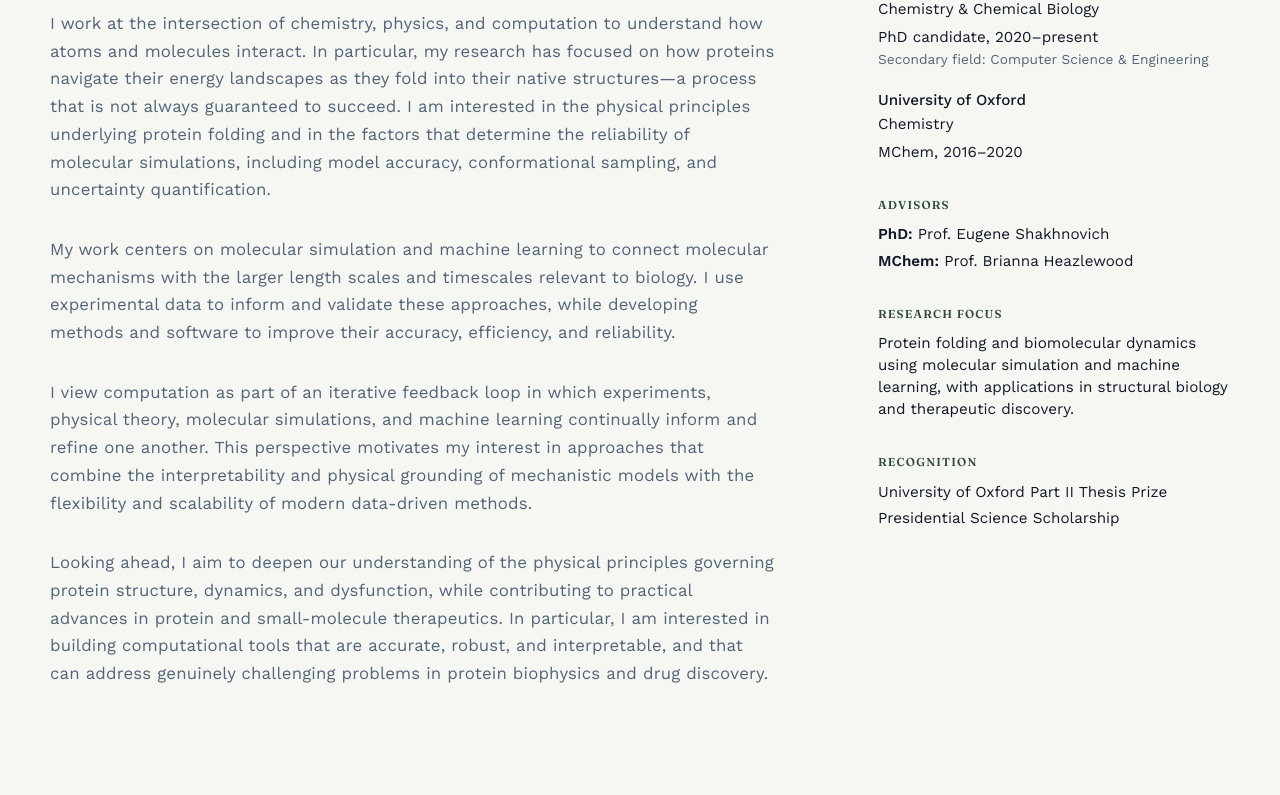
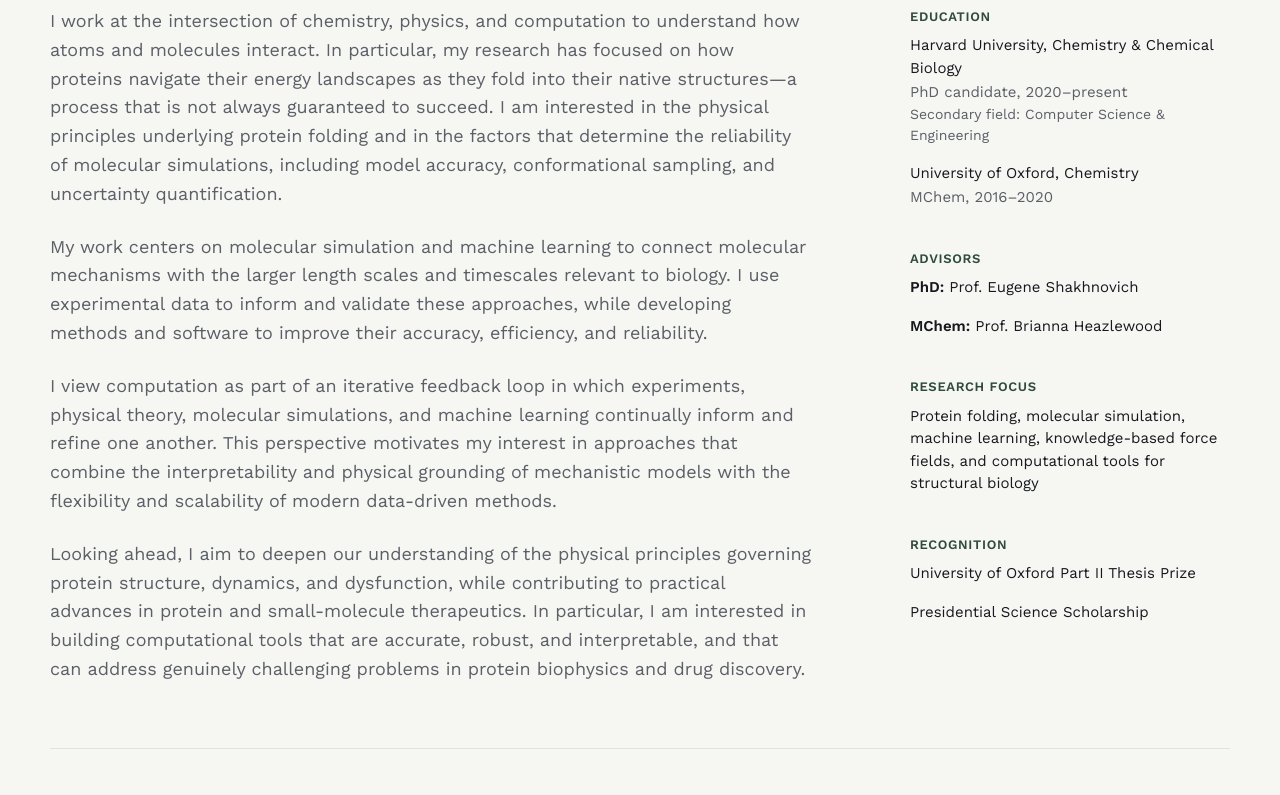
Before and after one commit to kibumpark-chem/kibumpark-chem.github.io, a plain HTML site: page index.html in a window 1280 px wide. Shown: the part 674-1469 px from the top of the page. Drawn offline with nearby package versions, Linux system fonts and the light colour scheme.

Commit message:
About section style change

```diff
--- a/index.html
+++ b/index.html
@@ -139,29 +139,29 @@
     </section>
 
     <!-- About -->
-    <section class="about">
-      <div class="about-layout">
-        <div class="about-copy">
-          <h1>About</h1>
+    <section id="about" class="about wrap">
+      <h2>About</h2>
 
-          <div class="about-text">
+      <div class="about-grid">
+        <div class="about-bio">
           <p>
-              I work at the intersection of chemistry, physics, and computation
-              to understand how atoms and molecules interact. In particular, my
-              research has focused on how proteins navigate their energy landscapes
-              as they fold into their native structures—a process that is not always
-              guaranteed to succeed. I am interested in the physical principles
-              underlying protein folding and in the factors that determine the
-              reliability of molecular simulations, including model accuracy,
-              conformational sampling, and uncertainty quantification.
+            I work at the intersection of chemistry, physics, and computation to
+            understand how atoms and molecules interact. In particular, my
+            research has focused on how proteins navigate their energy
+            landscapes as they fold into their native structures&mdash;a process
+            that is not always guaranteed to succeed. I am interested in the
+            physical principles underlying protein folding and in the factors
+            that determine the reliability of molecular simulations, including
+            model accuracy, conformational sampling, and uncertainty
+            quantification.
           </p>
 
           <p>
             My work centers on molecular simulation and machine learning to
             connect molecular mechanisms with the larger length scales and
-              timescales relevant to biology. I use experimental data to inform and
-              validate these approaches, while developing methods and software to
-              improve their accuracy, efficiency, and reliability.
+            timescales relevant to biology. I use experimental data to inform
+            and validate these approaches, while developing methods and software
+            to improve their accuracy, efficiency, and reliability.
           </p>
 
           <p>
@@ -176,63 +176,59 @@
           <p>
             Looking ahead, I aim to deepen our understanding of the physical
             principles governing protein structure, dynamics, and dysfunction,
-              while contributing to practical advances in protein and small-molecule
-              therapeutics. In particular, I am interested in building computational
-              tools that are accurate, robust, and interpretable, and that can
-              address genuinely challenging problems in protein biophysics and drug
-              discovery.
+            while contributing to practical advances in protein and
+            small-molecule therapeutics. In particular, I am interested in
+            building computational tools that are accurate, robust, and
+            interpretable, and that can address genuinely challenging problems in
+            protein biophysics and drug discovery.
           </p>
         </div>
-        </div>
 
-        <aside class="about-sidebar">
-          <section class="about-fact">
-            <h2>Education</h2>
+        <dl class="about-facts">
+          <div>
+            <dt>Education</dt>
 
-            <div class="education-item">
-              <strong>Harvard University</strong>
-              <span>Chemistry &amp; Chemical Biology</span>
-              <span class="fact-meta">
-                PhD candidate, 2020–present
-              </span>
+            <dd>
+              Harvard University, Chemistry &amp; Chemical Biology
+              <span class="fact-meta">PhD candidate, 2020&ndash;present</span>
               <span class="fact-detail">
                 Secondary field: Computer Science &amp; Engineering
               </span>
+            </dd>
+
+            <dd>
+              University of Oxford, Chemistry
+              <span class="fact-meta">MChem, 2016&ndash;2020</span>
+            </dd>
           </div>
 
-            <div class="education-item">
-              <strong>University of Oxford</strong>
-              <span>Chemistry</span>
-              <span class="fact-meta">MChem, 2016–2020</span>
+          <div>
+            <dt>Advisors</dt>
+
+            <dd><span class="fact-label">PhD:</span> Prof. Eugene Shakhnovich</dd>
+            <dd><span class="fact-label">MChem:</span> Prof. Brianna Heazlewood</dd>
+          </div>
+
+          <div>
+            <dt>Research focus</dt>
+
+            <dd>
+              Protein folding, molecular simulation, machine learning,
+              knowledge-based force fields, and computational tools for
+              structural biology
+            </dd>
+          </div>
+
+          <div>
+            <dt>Recognition</dt>
+
+            <dd>University of Oxford Part II Thesis Prize</dd>
+            <dd>Presidential Science Scholarship</dd>
+          </div>
+        </dl>
       </div>
     </section>
 
-          <section class="about-fact">
-            <h2>Advisors</h2>
-
-            <p><span class="fact-label">PhD:</span> Prof. Eugene Shakhnovich</p>
-            <p><span class="fact-label">MChem:</span> Prof. Brianna Heazlewood</p>
-          </section>
-
-          <section class="about-fact">
-            <h2>Research focus</h2>
-
-            <p>
-              Protein folding and biomolecular dynamics using molecular simulation
-              and machine learning, with applications in structural biology and
-              therapeutic discovery.
-            </p>
-          </section>
-
-          <section class="about-fact">
-            <h2>Recognition</h2>
-
-            <p>University of Oxford Part II Thesis Prize</p>
-            <p>Presidential Science Scholarship</p>
-          </section>
-        </aside>
-      </div>
-    </section>
     <!-- Research -->
     <section id="research" class="work wrap">
       <h2>Research</h2>
@@ -356,25 +352,31 @@
         <!-- Project 2 -->
         <li class="project">
           <div class="project-head">
-            <h3>Knowledge-Based Force Fields</h3>
-            <span class="project-meta">Ongoing</span>
+            <h3>Conformational Sampling &amp; Energy Models</h3>
+            <span class="project-meta">Method &amp; software development</span>
           </div>
 
           <p class="project-desc">
-            I am developing knowledge-based force fields that use experimental
-            data to improve the description of protein energetics. The goal is
-            models that better capture how individual sequence changes alter
-            protein stability, structure, and function.
+            Studying a folding landscape reliably takes two things: an energy
+            function that ranks structures correctly, and sampling that can
+            actually reach them. I work on both, and on the software that makes
+            them usable.
           </p>
 
-          <p class="project-body">
-            Many current approaches rely heavily on evolutionary information
-            derived from multiple sequence alignments. These methods are
-            powerful, but they can be less effective for individual point
-            mutations, particularly when a mutation is poorly represented or
-            absent in the available evolutionary data. My work instead focuses
-            on incorporating experimentally measured information directly into
-            the energy model.
+          <div class="project-subtopics">
+
+            <div class="project-subtopic">
+              <h4>Knowledge-based force fields</h4>
+
+              <p>
+                I am developing knowledge-based force fields that use
+                experimental data to improve the description of protein
+                energetics. Many current approaches rely on evolutionary
+                information from multiple sequence alignments, which is powerful
+                but less effective for individual point mutations that are poorly
+                represented in the available data. My work instead incorporates
+                experimentally measured information directly into the energy
+                model.
               </p>
 
               <ul class="project-bullets">
@@ -392,27 +394,17 @@
                   decoys.
                 </li>
               </ul>
-        </li>
-
-        <!-- Project 3 -->
-        <li class="project">
-          <div class="project-head">
-            <h3>Monte Carlo Protein Simulation</h3>
-            <span class="project-meta">Software development</span>
             </div>
 
-          <p class="project-desc">
+            <div class="project-subtopic">
+              <h4>Monte Carlo simulation</h4>
+
+              <p>
                 I am developing <strong>pyMCPU</strong>, a Monte Carlo suite for
                 protein simulation, built with protein folding, misfolding, and
-            conformational landscapes in mind.
-          </p>
-
-          <p class="project-body">
-            The framework combines Python and C++ components to support
-            efficient sampling, rapid prototyping, and the development of new
-            simulation methods. The broader goal is to make advanced protein
-            Monte Carlo simulations easier to extend, benchmark, and apply to
-            biophysical questions.
+                conformational landscapes in mind. Its Python and C++ components
+                support efficient sampling, rapid prototyping, and the
+                development of new simulation methods.
               </p>
 
               <ul class="project-bullets">
@@ -429,6 +421,9 @@
                   sampling methods.
                 </li>
               </ul>
+            </div>
+
+          </div>
         </li>
 
       </ul>
--- a/style.css
+++ b/style.css
@@ -338,79 +338,54 @@
 /* -------------------------------------------------
    About
 ------------------------------------------------- */
-.about {
-  padding: 4rem 1.5rem 5rem;
-}
-
-.about-layout {
+.about-grid {
   display: grid;
-  grid-template-columns: minmax(0, 1fr) minmax(16rem, 22rem);
-  gap: clamp(3rem, 8vw, 8rem);
-  max-width: 1180px;
-  margin: 0 auto;
+  grid-template-columns: minmax(0, 1fr) minmax(240px, 320px);
+  gap: clamp(var(--space-4), 6vw, var(--space-6));
   align-items: start;
 }
 
-.about-copy {
-  max-width: 48rem;
+.about-bio {
+  display: grid;
+  gap: var(--space-3);
+  max-width: 68ch;
+  color: var(--ink-soft);
+  font-size: 18px;
 }
 
-.about-copy h1 {
-  margin: 0 0 2rem;
+.about-facts {
+  display: grid;
+  gap: var(--space-4);
+  font-size: 15px;
+  line-height: 1.5;
 }
 
-.about-text {
-  color: var(--text-muted, #526477);
-  font-size: 1.05rem;
-  line-height: 1.65;
-  letter-spacing: 0.01em;
-}
-
-.about-text p {
-  margin: 0 0 2rem;
-}
-
-.about-sidebar {
-  color: var(--text, #111827);
-  font-size: 0.95rem;
-  line-height: 1.45;
-}
-
-.about-fact {
-  margin-bottom: 2.25rem;
-}
-
-.about-fact h2 {
-  margin: 0 0 0.65rem;
-  color: var(--accent, #64748b);
-  font-size: 0.72rem;
+.about-facts dt {
+  margin-bottom: var(--space-1);
+  color: var(--accent);
+  font-size: 13px;
   font-weight: 600;
-  letter-spacing: 0.1em;
-  line-height: 1.2;
+  letter-spacing: 0.05em;
   text-transform: uppercase;
 }
 
-.about-fact p {
-  margin: 0.3rem 0;
+.about-facts dd + dd {
+  margin-top: var(--space-2);
 }
 
-.education-item {
-  display: grid;
-  gap: 0.12rem;
-  margin-bottom: 1.2rem;
-}
-
-.education-item strong {
-  font-weight: 500;
+/* Secondary lines inside a fact: degree, dates, sub-field. */
+.fact-meta,
+.fact-detail {
+  display: block;
+  color: var(--ink-soft);
 }
 
 .fact-meta {
-  margin-top: 0.25rem;
+  margin-top: 2px;
 }
 
 .fact-detail {
-  color: var(--text-muted, #526477);
-  font-size: 0.9em;
+  font-size: 14px;
 }
 
 .fact-label {
@@ -462,12 +437,6 @@
   margin-top: var(--space-2);
   color: var(--ink-soft);
   font-size: 18px;
-}
-
-.project-body {
-  max-width: 70ch;
-  margin-top: var(--space-3);
-  color: var(--ink-soft);
 }
 
 .project-bullets {
@@ -667,7 +636,7 @@
   }
 
   .about-grid {
-    grid-template-columns: minmax(0, 1.5fr) minmax(220px, 0.8fr);
+    grid-template-columns: minmax(0, 1fr) minmax(200px, 260px);
     gap: var(--space-4);
   }
 
```
Lines whose indentation alone changed are shown as unchanged.
